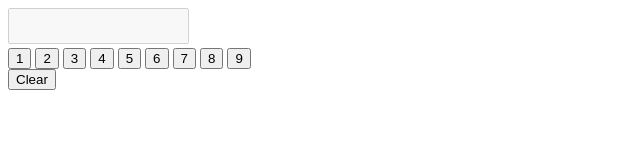
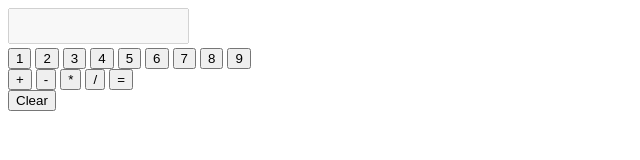
Before and after one commit to ebaskaya/calculator, a plain HTML site: page index.html in a window 1280 px wide. Shown: the whole page, without its empty margins (0-640 px from the left). Drawn offline with Linux system fonts and the light colour scheme.

Commit message:
Add equals button

```diff
--- a/index.html
+++ b/index.html
@@ -21,6 +21,13 @@
         <button class="num">8</button>
         <button class="num">9</button>
     </div>
+    <div class="operators container">
+        <button class="num operator">+</button>
+        <button class="num operator">-</button>
+        <button class="num operator">*</button>
+        <button class="num operator">/</button>
+        <button id="equals">=</button>
+    </div>
     <div class="utility container">
         <button id="AC">Clear</button>
     </div>
```
